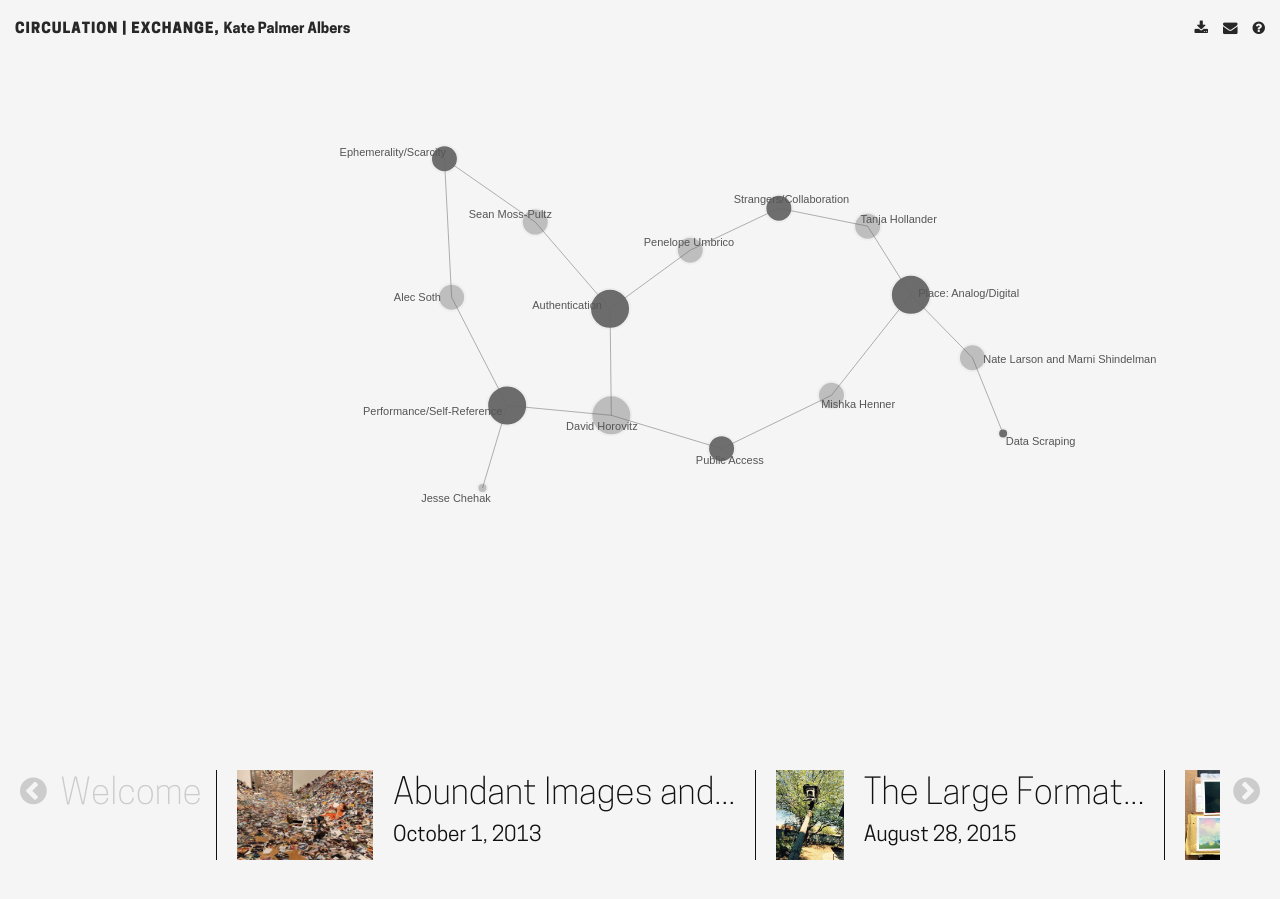
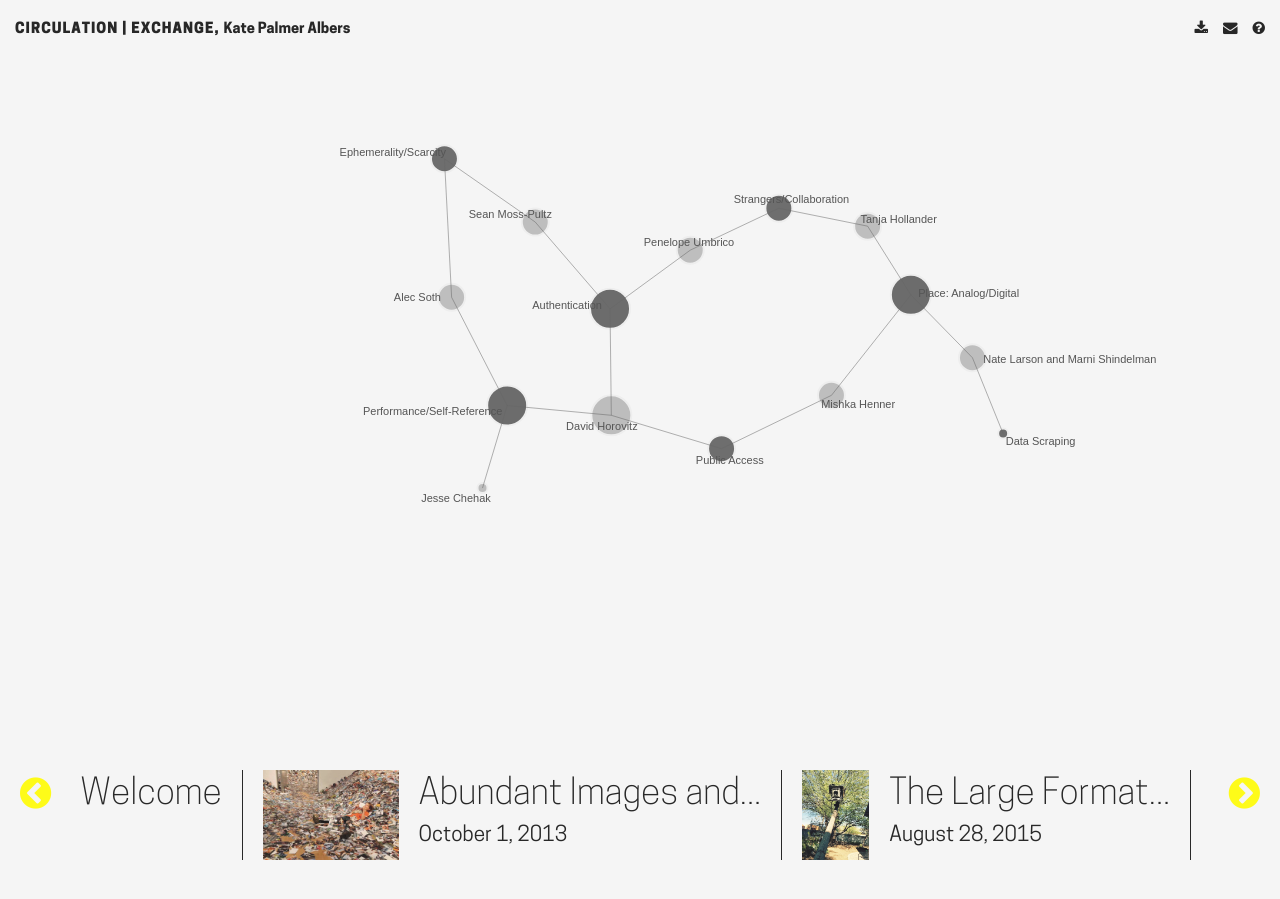
Before and after one commit to katepalbers/circ-exchg, a Jekyll site: the page built from index.html, in a window 1280 px wide. Built offline with Jekyll 4.4.1, drawn with Linux system fonts in a browser that asks for light colours; some web fonts are replaced.

Commit message:
Move Welcome post into main scroll area

```diff
--- a/assets/css/k.css
+++ b/assets/css/k.css
@@ -93,6 +93,8 @@ svg {
 	height: 90px;
 	position: fixed;
 	bottom:40px;
+	background-color: #f5f5f5;
+	opacity: .9;
 }
 
 #prev {
@@ -100,9 +102,10 @@ svg {
 	top:0;
 	left:20px;
 	text-align: left;
-	font-size: 1.5em;
+	font-size: 1.75em;
 	margin-top: 6px;
-	color: #ccc;
+	color: #fffc01;
+	/*color: #ccc;*/
 }
 
 #next {
@@ -111,32 +114,37 @@ svg {
 	right:20px;
 	text-align: right;
 	width: 40px;
-	font-size: 1.5em;
+	font-size: 1.75em;
 	margin-top: 6px;
-	color: #ccc;
+	color: #fffc01;
+	/*color: #ccc;*/
 }
 
-#welcome {
+/*#welcome {
 	position: absolute;
 	top:0;
 	left:40px;
 	height: 100%;
-}
+}*/
 
-#welcome li {
+#welcome {
 	border-left: none;
 	margin-left: 0;
 }
 
-#welcome h2 {
+/*#welcome h2 {
 	color: #ccc;
+}*/
+
+#welcome h2:hover, #next i:hover, #prev i:hover  {
+	color: #111;
 }
 
 #scroll {
 	position: absolute;
 	top:0;
-	left:196px;
-	width: calc(100% - 256px);
+	left:60px;
+	width: calc(100% - 140px);
 	height: 100%;
 	/*display: inline-block;*/
 	overflow-x: scroll;
--- a/index.html
+++ b/index.html
@@ -12,14 +12,11 @@ layout: default
     <i class="fa fa-chevron-circle-left"></i>
   </div>
 
-  <div id="welcome">
-    <ul>
-      <li><a href="{{site.baseurl}}/about/"><h2>Welcome</h2></a></li>
-    </ul>
-  </div>
-
   <div id="scroll">
     <ul>
+
+      <li id="welcome"><a href="{{site.baseurl}}/about/"><h2>Welcome</h2></a></li>
+
       {% for post in site.posts reversed %}
       <li>
 
```
Lines whose indentation alone changed are shown as unchanged.
